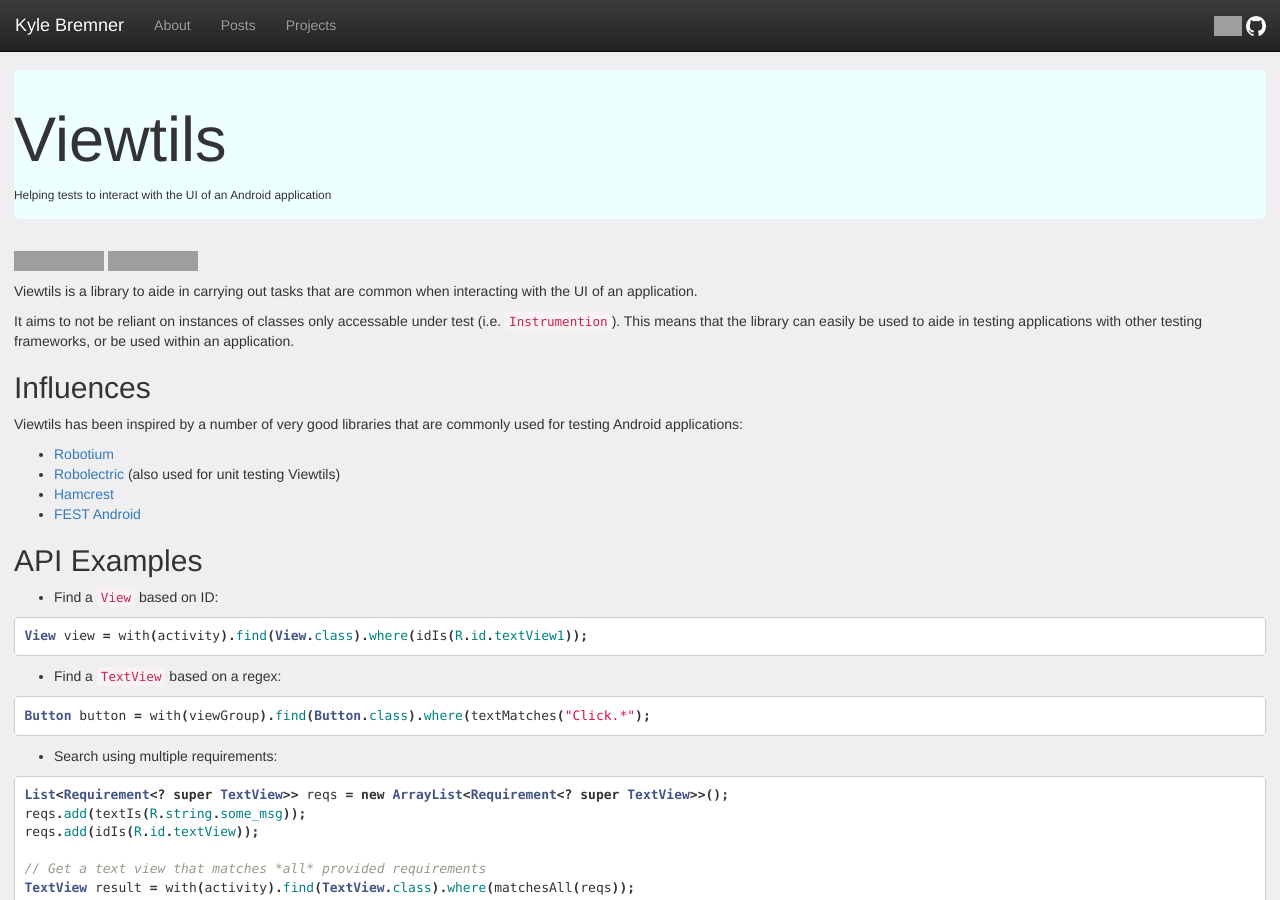
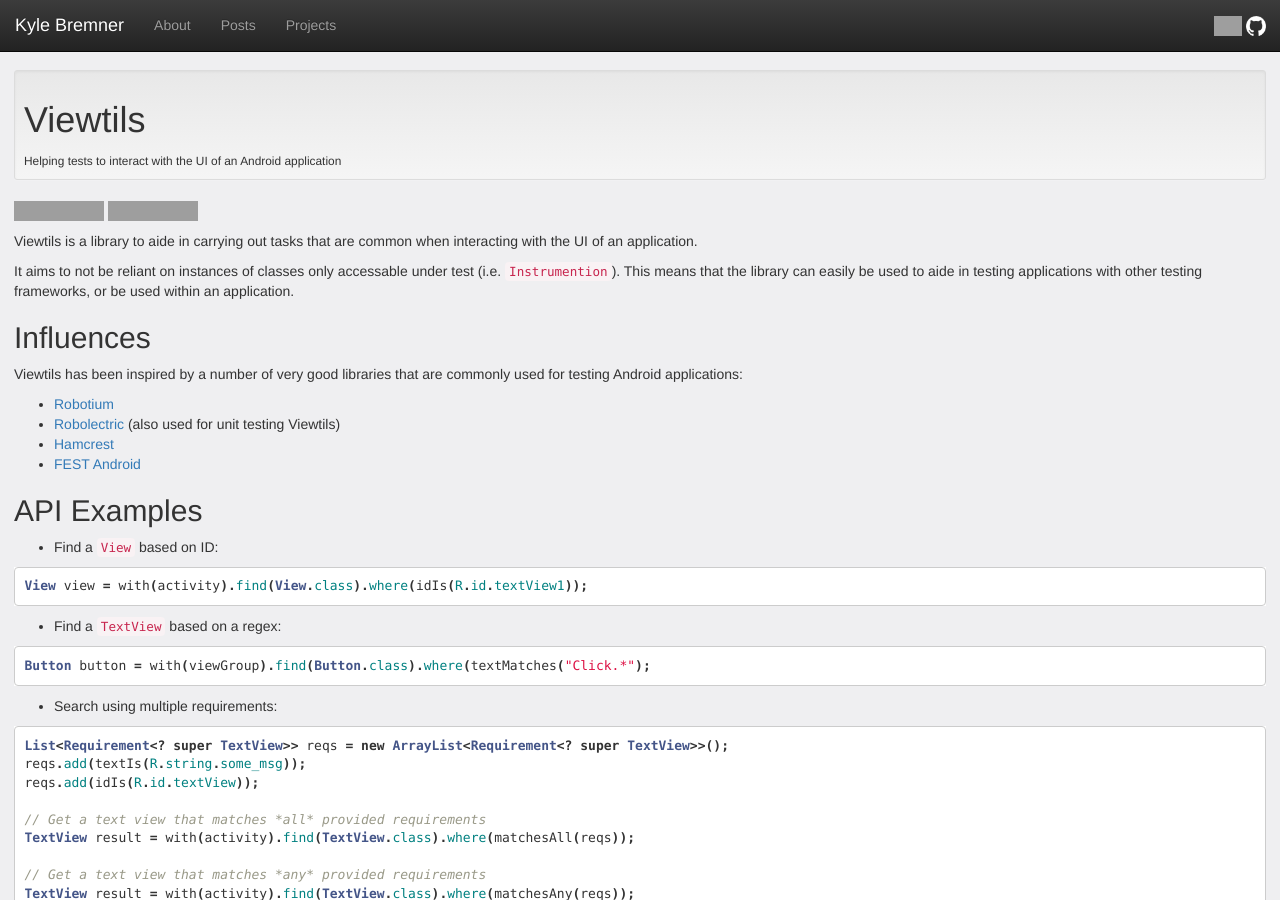
Before and after one commit to kbremner/kbremner.github.io, a Jekyll site: the page built from projects/Viewtils.md, in a window 1280 px wide and 900 px high. Built offline with Jekyll 4.4.1, drawn with Linux system fonts in a browser that asks for light colours; nearby versions of some CDN libraries; Markdown is read by kramdown in place of the engine named in the settings; grey boxes are pictures that could not be loaded.

Commit message:
Updated Viewtils.md

```diff
--- a/projects/Viewtils.md
+++ b/projects/Viewtils.md
@@ -4,7 +4,7 @@
 published: true
 ---
 
-<div class="project-jumbotron jumbotron">
+<div class="well well-sm">
 <h1>Viewtils</h1>
 <br class="visible-xs">
 <small>Helping tests to interact with the UI of an Android application</small>
```
